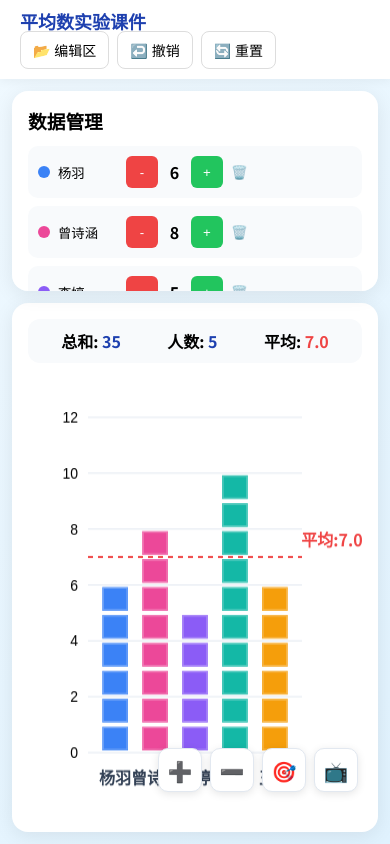
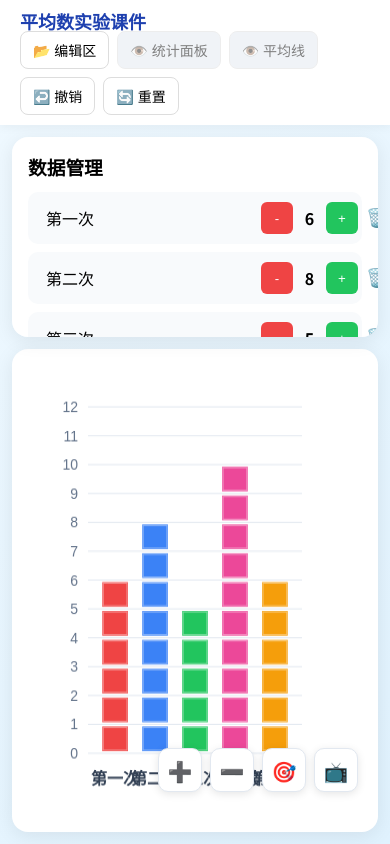
Before and after one commit to tompsen99/1998moon, a plain HTML site: page index.html in a window 390 px wide. Drawn offline with Linux system fonts and the light colour scheme.

Commit message:
Update index.html

```diff
--- a/index.html
+++ b/index.html
@@ -20,13 +20,12 @@
             font-family: 'Noto Sans SC', sans-serif;
             background: var(--bg-gradient);
             height: 100vh;
-            height: 100svh; /* 适配移动端浏览器工具栏 */
+            height: 100svh;
             display: flex;
             flex-direction: column;
             overflow: hidden;
         }
 
-        /* 顶部导航自适应 */
         header {
             background: white;
             padding: 10px 20px;
@@ -48,7 +47,7 @@
             min-width: 200px;
         }
 
-        .header-btns { display: flex; gap: 8px; }
+        .header-btns { display: flex; gap: 8px; flex-wrap: wrap; }
         .header-btns button {
             padding: 8px 12px;
             border-radius: 8px;
@@ -56,9 +55,12 @@
             background: white;
             cursor: pointer;
             font-size: 14px;
+            transition: all 0.2s;
         }
+        .header-btns button:hover { background: #f1f5f9; }
+        /* 按钮未激活时的样式 */
+        .btn-inactive { opacity: 0.5; background: #e2e8f0 !important; }
 
-        /* 响应式主容器 */
         .main-container {
             display: flex;
             flex: 1;
@@ -68,7 +70,6 @@
             position: relative;
         }
 
-        /* 可隐藏的侧边栏 */
         .sidebar {
             width: 340px;
             background: white;
@@ -88,7 +89,6 @@
             pointer-events: none;
         }
 
-        /* 图表展示区 */
         .chart-area {
             flex: 1;
             background: white;
@@ -98,10 +98,9 @@
             display: flex;
             flex-direction: column;
             position: relative;
-            min-width: 0; /* 防止Canvas撑破布局 */
+            min-width: 0;
         }
 
-        /* 浮动控制工具栏 */
         .chart-tools {
             position: absolute;
             right: 24px;
@@ -137,6 +136,7 @@
             background: #f8fafc;
             padding: 10px;
             border-radius: 12px;
+            transition: all 0.3s;
         }
 
         canvas {
@@ -146,7 +146,6 @@
             touch-action: none;
         }
 
-        /* 侧边栏项样式优化 */
         .data-item {
             display: flex;
             align-items: center;
@@ -159,7 +158,6 @@
         .value-controls { display: flex; align-items: center; gap: 4px; }
         .value-btn { width: 32px; height: 32px; border-radius: 6px; border: none; cursor: pointer; color: white; }
 
-        /* 移动端适配 */
         @media (max-width: 768px) {
             .main-container { flex-direction: column; }
             .sidebar { width: 100%; height: 200px; }
@@ -183,6 +181,8 @@
     <input id="custom-title" type="text" value="平均数实验课件" class="title-input">
     <div class="header-btns">
         <button onclick="toggleSidebar()" id="toggle-btn">📂 编辑区</button>
+        <button onclick="toggleStats()" id="toggle-stats-btn" class="btn-inactive">👁️ 统计面板</button>
+        <button onclick="toggleAvgLine()" id="toggle-line-btn" class="btn-inactive">👁️ 平均线</button>
         <button onclick="undoLast()">↩️ 撤销</button>
         <button onclick="resetCurrent()">🔄 重置</button>
     </div>
@@ -192,14 +192,14 @@
     <div class="sidebar" id="sidebar">
         <h3 style="margin-bottom:12px">数据管理</h3>
         <div id="data-list"></div>
-        <button onclick="addStudent()" style="width:100%; padding:12px; margin-top:10px; background:var(--success); color:white; border:none; border-radius:10px; cursor:pointer">➕ 新增成员</button>
+        <button onclick="addStudent()" style="width:100%; padding:12px; margin-top:10px; background:var(--success); color:white; border:none; border-radius:10px; cursor:pointer">➕ 新增数据</button>
     </div>
 
     <div class="chart-area" id="chart-panel">
-        <div class="stat-row">
+        <div class="stat-row" id="stat-row" style="display: none;">
             <span>总和: <span id="total" style="color:var(--primary)">0</span></span>
             <span>人数: <span id="count" style="color:var(--primary)">0</span></span>
-            <span>平均: <span id="avg" style="color:var(--danger)">0</span></span>
+            <span>平均数: <span id="avg" style="color:var(--danger)">0</span></span>
         </div>
 
         <div class="chart-tools">
@@ -215,33 +215,39 @@
 </div>
 
 <script>
-    let students = [
-        {id:1, name:"杨羽", color:"#3b82f6", blocks: Array(6).fill("#3b82f6")},
-        {id:2, name:"曾诗涵", color:"#ec4899", blocks: Array(8).fill("#ec4899")},
-        {id:3, name:"李婷", color:"#8b5cf6", blocks: Array(5).fill("#8b5cf6")},
-        {id:4, name:"张伟", color:"#14b8a6", blocks: Array(10).fill("#14b8a6")},
-        {id:5, name:"王芳", color:"#f59e0b", blocks: Array(6).fill("#f59e0b")}
+    let defaultStudents = [
+        {id:1, name:"第一次", color:"#ef4444", blocks: Array(6).fill("#ef4444")},
+        {id:2, name:"第二次", color:"#3b82f6", blocks: Array(8).fill("#3b82f6")},
+        {id:3, name:"第三次", color:"#22c55e", blocks: Array(5).fill("#22c55e")},
+        {id:4, name:"第四次", color:"#ec4899", blocks: Array(10).fill("#ec4899")},
+        {id:5, name:"第五次", color:"#f59e0b", blocks: Array(6).fill("#f59e0b")}
     ];
+    let students = JSON.parse(JSON.stringify(defaultStudents));
 
     let history = [];
     let canvas, ctx, chartPanel;
     let isDragging = false;
     let dragged = null;
     let mousePos = { x: 0, y: 0 };
-    let zoomScale = 1.0; // 缩放比例
+    let zoomScale = 1.0;
+
+    // ==========================================
+    // 修改点：把这里的 true 改成 false，让它们默认隐藏
+    // ==========================================
+    let showStatsPanel = false;
+    let showAverageLine = false;
 
     function init() {
         canvas = document.getElementById('canvas');
         ctx = canvas.getContext('2d');
         chartPanel = document.getElementById('chart-panel');
 
-        // 使用 ResizeObserver 监听容器大小变化，真正实现自适应
         const ro = new ResizeObserver(entries => {
             for (let entry of entries) {
                 const { width, height } = entry.contentRect;
-                // 设置画布像素大小为容器大小
                 canvas.width = width;
-                canvas.height = height - 80; // 减去统计栏高度
+                const statHeight = showStatsPanel ? document.getElementById('stat-row').offsetHeight + 12 : 0;
+                canvas.height = height - statHeight - 20;
                 draw();
             }
         });
@@ -259,56 +265,63 @@
         saveHistory();
     }
 
-    // --- 功能函数 ---
+    function toggleStats() {
+        showStatsPanel = !showStatsPanel;
+        const statRow = document.getElementById('stat-row');
+        const btn = document.getElementById('toggle-stats-btn');
+        statRow.style.display = showStatsPanel ? 'flex' : 'none';
+        btn.classList.toggle('btn-inactive', !showStatsPanel);
+        setTimeout(() => { window.dispatchEvent(new Event('resize')); }, 50);
+    }
+
+    function toggleAvgLine() {
+        showAverageLine = !showAverageLine;
+        const btn = document.getElementById('toggle-line-btn');
+        btn.classList.toggle('btn-inactive', !showAverageLine);
+        draw();
+    }
+
     function toggleSidebar() {
         const sb = document.getElementById('sidebar');
         const btn = document.getElementById('toggle-btn');
         sb.classList.toggle('hidden');
-        btn.textContent = sb.classList.contains('hidden') ? "📂 显示编辑区" : "📁 隐藏编辑区";
+        btn.classList.toggle('btn-inactive', sb.classList.contains('hidden'));
     }
 
-    function adjustZoom(delta) {
-        zoomScale = Math.min(Math.max(0.5, zoomScale + delta), 2.0);
-        draw();
+    function adjustZoom(delta) { zoomScale = Math.min(Math.max(0.5, zoomScale + delta), 2.0); draw(); }
+    function resetZoom() { zoomScale = 1.0; draw(); }
+    function toggleFullScreen() {
+        if (!document.fullscreenElement) chartPanel.requestFullscreen();
+        else document.exitFullscreen();
     }
 
-    function resetZoom() { zoomScale = 1.0; draw(); }
-
-    function toggleFullScreen() {
-        if (!document.fullscreenElement) {
-            chartPanel.requestFullscreen();
-        } else {
-            document.exitFullscreen();
-        }
-    }
-
-    // --- 核心绘图逻辑 ---
     function draw() {
         ctx.clearRect(0, 0, canvas.width, canvas.height);
         if (students.length === 0) return;
 
-        // 计算基础布局（受 zoomScale 影响）
         const padding = { left: 60, right: 60, top: 40, bottom: 60 };
         const chartW = canvas.width - padding.left - padding.right;
         const chartH = canvas.height - padding.top - padding.bottom;
 
         const maxVal = Math.max(12, ...students.map(s => s.blocks.length + 2));
-        // 核心：单位高度根据缩放比例调整
         const unitH = (chartH / maxVal) * zoomScale;
         const baseY = canvas.height - padding.bottom;
 
-        // 绘制坐标轴
         ctx.strokeStyle = '#e2e8f0';
         ctx.lineWidth = 1;
         ctx.textAlign = 'right';
         ctx.font = `${14 * zoomScale}px sans-serif`;
-        for(let i=0; i<=maxVal; i+=2) {
+
+        for(let i=0; i<=maxVal; i++) {
             let y = baseY - i * unitH;
-            ctx.beginPath(); ctx.moveTo(padding.left, y); ctx.lineTo(canvas.width - padding.right, y); ctx.stroke();
+            ctx.beginPath();
+            ctx.moveTo(padding.left, y);
+            ctx.lineTo(canvas.width - padding.right, y);
+            ctx.stroke();
+            ctx.fillStyle = '#64748b';
             ctx.fillText(i, padding.left - 10, y + 5);
         }
 
-        // 绘制柱状图
         const barW = Math.min(60 * zoomScale, (chartW / students.length) * 0.6);
         const spacing = (chartW - (students.length * barW)) / (students.length + 1);
 
@@ -317,19 +330,17 @@
 
             s.blocks.forEach((color, j) => {
                 if (isDragging && dragged && dragged.sIdx === i && dragged.bIdx === j) return;
-
                 const y = baseY - (j + 1) * unitH;
                 drawRect(x, y + 2, barW, unitH - 4, color);
             });
 
-            // 绘制姓名（自适应字体大小）
             ctx.fillStyle = '#334155';
             ctx.font = `bold ${Math.max(12, 16 * zoomScale)}px Noto Sans SC`;
             ctx.textAlign = 'center';
             ctx.fillText(s.name, x + barW/2, baseY + 30);
         });
 
-        // 平均线
+        if (showAverageLine) {
             const avg = students.reduce((a,b)=>a+b.blocks.length,0) / students.length;
             const avgY = baseY - avg * unitH;
             ctx.setLineDash([5, 5]);
@@ -338,9 +349,10 @@
             ctx.beginPath(); ctx.moveTo(padding.left, avgY); ctx.lineTo(canvas.width-padding.right, avgY); ctx.stroke();
             ctx.setLineDash([]);
             ctx.fillStyle = '#ef4444';
-        ctx.fillText(`平均:${avg.toFixed(1)}`, canvas.width - 30, avgY - 10);
+            ctx.textAlign = 'left';
+            ctx.fillText(`平均数:${avg.toFixed(1)}`, canvas.width - padding.right + 10, avgY + 5);
+        }
 
-        // 绘制拖拽物
         if (isDragging && dragged) {
             drawRect(mousePos.x - barW/2, mousePos.y - unitH/2, barW, unitH-4, dragged.color, true);
         }
@@ -351,11 +363,10 @@
         if(shadow) { ctx.shadowBlur=10; ctx.shadowColor='rgba(0,0,0,0.3)'; }
         ctx.fillRect(x, y, w, h);
         ctx.shadowBlur=0;
-        ctx.strokeStyle = 'rgba(255,255,255,0.3)';
+        ctx.strokeStyle = 'rgba(255,255,255,0.4)';
         ctx.strokeRect(x+1, y+1, w-2, h-2);
     }
 
-    // --- 交互逻辑适配 ---
     function getPos(e) {
         const rect = canvas.getBoundingClientRect();
         return {
@@ -385,11 +396,7 @@
         });
     }
 
-    function onMouseMove(e) {
-        if (!isDragging) return;
-        mousePos = getPos(e);
-        draw();
-    }
+    function onMouseMove(e) { if (!isDragging) return; mousePos = getPos(e); draw(); }
 
     function onMouseUp(e) {
         if (!isDragging) return;
@@ -409,9 +416,7 @@
                 }
             }
         });
-
-        isDragging = false; dragged = null;
-        updateStats(); renderSidebar(); draw();
+        isDragging = false; dragged = null; updateStats(); renderSidebar(); draw();
     }
 
     function onTouch(e) {
@@ -421,7 +426,6 @@
         }
     }
 
-    // --- 数据同步 ---
     function updateStats() {
         const sum = students.reduce((a, s) => a + s.blocks.length, 0);
         const avg = students.length ? (sum / students.length).toFixed(1) : 0;
@@ -429,7 +433,6 @@
         document.getElementById('count').textContent = students.length;
         document.getElementById('avg').textContent = avg;
 
-        // 检查平齐
         const balanced = students.length > 0 && students.every(s => s.blocks.length === parseFloat(avg));
         document.getElementById('success-msg').style.opacity = balanced ? 1 : 0;
     }
@@ -438,14 +441,14 @@
         const list = document.getElementById('data-list');
         list.innerHTML = students.map((s, i) => `
             <div class="data-item">
-                <div style="width:12px;height:12px;border-radius:50%;background:${s.color}"></div>
-                <input type="text" value="${s.name}" style="width:60px;border:none;background:transparent" onchange="students[${i}].name=this.value;draw()">
+                <div style="width:16px;height:16px;border-radius:50%;background:${s.color}"></div>
+                <input type="text" value="${s.name}" style="flex:1;border:none;background:transparent;font-size:16px;" onchange="students[${i}].name=this.value;draw()">
                 <div class="value-controls">
                     <button class="value-btn" style="background:var(--danger)" onclick="changeVal(${i},-1)">-</button>
                     <span style="width:25px;text-align:center;font-weight:bold">${s.blocks.length}</span>
                     <button class="value-btn" style="background:var(--success)" onclick="changeVal(${i},1)">+</button>
                 </div>
-                <button onclick="removeStudent(${i})" style="border:none;background:none;cursor:pointer">🗑️</button>
+                <button onclick="removeStudent(${i})" style="border:none;background:none;cursor:pointer;font-size:18px">🗑️</button>
             </div>
         `).join('');
     }
@@ -459,8 +462,10 @@
 
     function addStudent() {
         saveHistory();
-        const c = ["#3b82f6","#ec4899","#8b5cf6","#14b8a6","#f59e0b"][students.length % 5];
-        students.push({id:Date.now(), name:"同学"+(students.length+1), color:c, blocks:Array(5).fill(c)});
+        const colors = ["#ef4444","#3b82f6","#22c55e","#ec4899","#f59e0b"];
+        const c = colors[students.length % 5];
+        const num = ["一","二","三","四","五","六","七","八","九","十"][students.length] || (students.length + 1);
+        students.push({id:Date.now(), name:"第"+num+"次", color:c, blocks:Array(5).fill(c)});
         updateStats(); renderSidebar(); draw();
     }
 
@@ -483,7 +488,16 @@
         updateStats(); renderSidebar(); draw();
     }
 
-    function resetCurrent() { if(confirm("确定重置？")) location.reload(); }
+    function resetCurrent() {
+        if(confirm("确定重置为初始数据吗？")) {
+            students = JSON.parse(JSON.stringify(defaultStudents));
+            history = [];
+            saveHistory();
+            updateStats();
+            renderSidebar();
+            draw();
+        }
+    }
 
     window.onload = init;
 </script>
```
Lines whose indentation alone changed are shown as unchanged.
